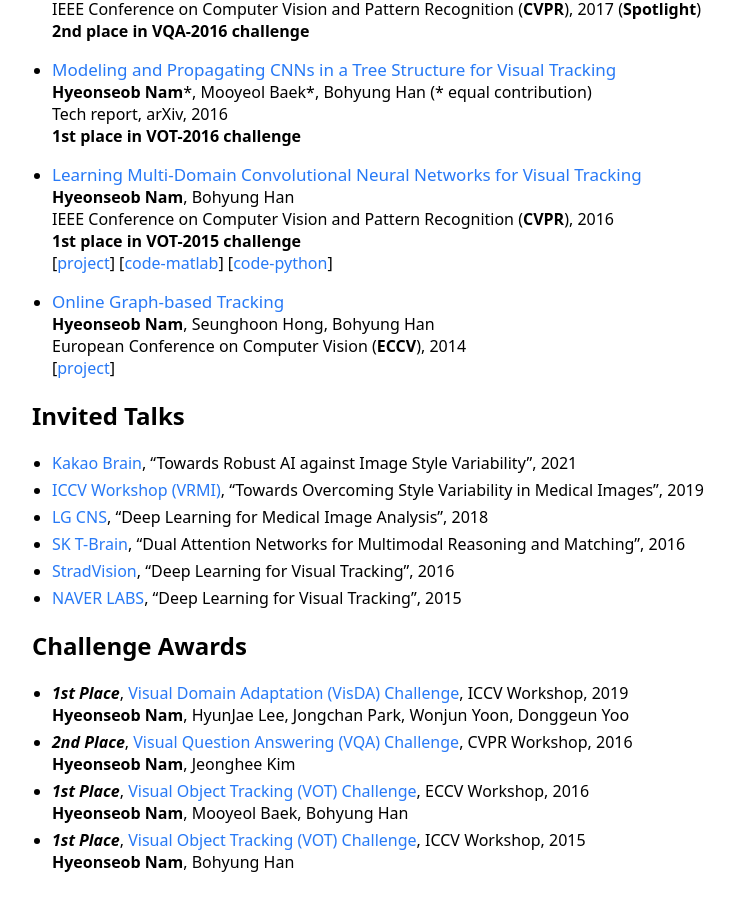
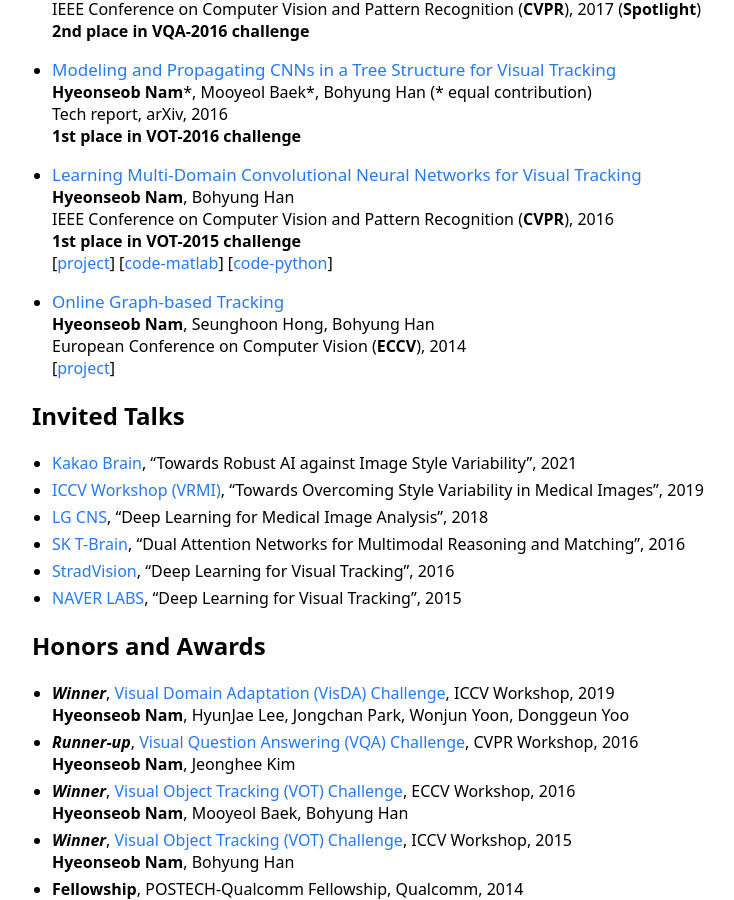
Before and after one commit to gholste/hyeonseobnam.github.io, a Jekyll site: the page built from index.md, in a window 1280 px wide and 900 px high, scrolled down 1097 px. Shown: the whole window, without its empty margins (198-932 px from the left). Built offline with Jekyll 4.4.1, drawn with Linux system fonts in a browser that asks for light colours; before the commit the page ends 1970 px from its top, so only the background shows below that.

Commit message:
Update index.md

```diff
--- a/index.md
+++ b/index.md
@@ -72,13 +72,14 @@ My research interests include computer vision and deep learning with particular
 - [NAVER LABS](https://www.naverlabs.com/en/), "Deep Learning for Visual Tracking", 2015
 
 
-## Challenge Awards
+## Honors and Awards
 
-- ***1st Place***, [Visual Domain Adaptation (VisDA) Challenge](http://ai.bu.edu/visda-2019/), ICCV Workshop, 2019<br />
+- ***Winner***, [Visual Domain Adaptation (VisDA) Challenge](http://ai.bu.edu/visda-2019/), ICCV Workshop, 2019<br />
   **Hyeonseob Nam**, HyunJae Lee, Jongchan Park, Wonjun Yoon, Donggeun Yoo
-- ***2nd Place***, [Visual Question Answering (VQA) Challenge](https://visualqa.org/challenge_2016.html), CVPR Workshop, 2016<br />
+- ***Runner-up***, [Visual Question Answering (VQA) Challenge](https://visualqa.org/challenge_2016.html), CVPR Workshop, 2016<br />
   **Hyeonseob Nam**, Jeonghee Kim
-- ***1st Place***, [Visual Object Tracking (VOT) Challenge](http://www.votchallenge.net/vot2016/), ECCV Workshop, 2016<br />
+- ***Winner***, [Visual Object Tracking (VOT) Challenge](http://www.votchallenge.net/vot2016/), ECCV Workshop, 2016<br />
   **Hyeonseob Nam**, Mooyeol Baek, Bohyung Han
-- ***1st Place***, [Visual Object Tracking (VOT) Challenge](http://www.votchallenge.net/vot2015/), ICCV Workshop, 2015<br />
+- ***Winner***, [Visual Object Tracking (VOT) Challenge](http://www.votchallenge.net/vot2015/), ICCV Workshop, 2015<br />
   **Hyeonseob Nam**, Bohyung Han
+- **Fellowship**, POSTECH-Qualcomm Fellowship, Qualcomm, 2014
```
